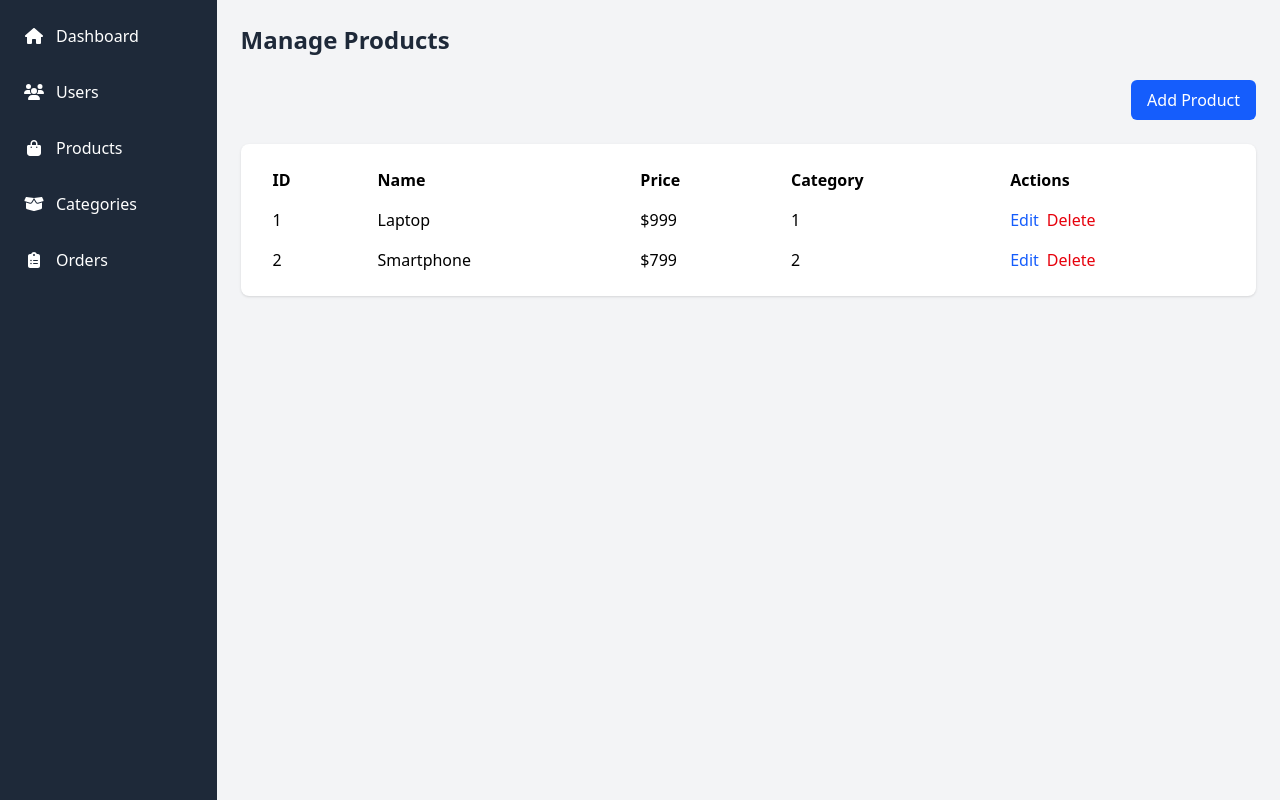
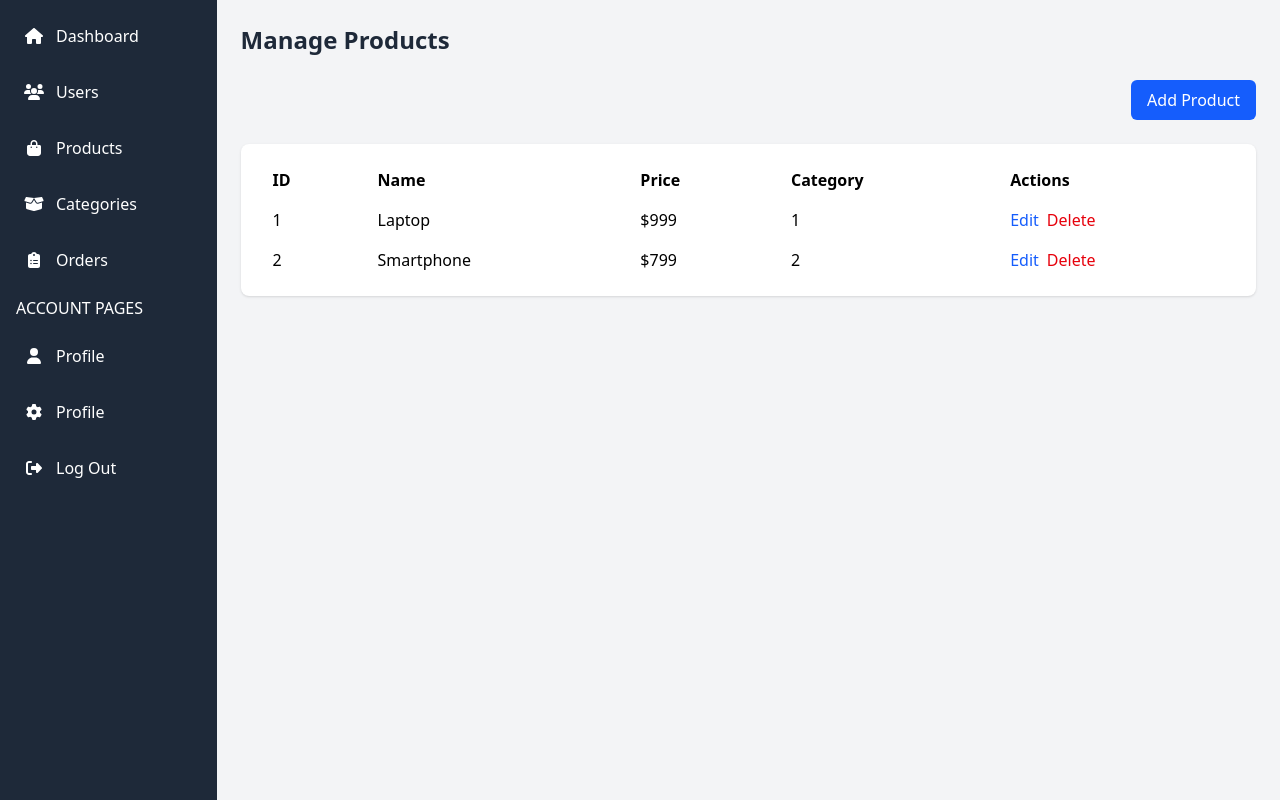
Before and after one commit to MohamedAbail1/Ecommerce-frontend, a React (Vite) app: page /products in a window 1280 px wide. Built offline with nearby package versions, Linux system fonts and the light colour scheme.

Commit message:
add readme file

```diff
--- a/src/components/dashboard/components/Sidebar.jsx
+++ b/src/components/dashboard/components/Sidebar.jsx
@@ -1,8 +1,18 @@
 import { FontAwesomeIcon } from '@fortawesome/react-fontawesome';
-import { faHome, faUsers, faShoppingBag, faBoxOpen, faClipboardList } from '@fortawesome/free-solid-svg-icons';
+import { faHome,faCog, faUsers, faShoppingBag, faBoxOpen, faClipboardList, faUser, faSignOutAlt } from '@fortawesome/free-solid-svg-icons';
 import { Link } from 'react-router-dom';
 
 export default function Sidebar() {
+  const handleLogout = () => {
+    // Logique de déconnexion (par exemple, supprimer le token, rediriger vers la page de login, etc.)
+    console.log('Logging out...');
+  };
+
+  const handleProfile = () => {
+    // Logique pour afficher la page de profil
+    console.log('Navigating to profile...');
+  };
+
   return (
     <div className="w-64 bg-gray-800 text-white p-4">
       <nav className="space-y-4">
@@ -26,6 +36,23 @@ export default function Sidebar() {
           <FontAwesomeIcon icon={faClipboardList} className="h-5 w-5 mr-3" />
           Orders
         </Link>
+
+        <p className='flex items-center'>ACCOUNT PAGES</p>
+        {/* Section Profil */}
+        <div className="flex items-center hover:bg-gray-700 p-2 rounded cursor-pointer" onClick={handleProfile}>
+          <FontAwesomeIcon icon={faUser} className="h-5 w-5 mr-3" />
+          Profile
+        </div>
+        {/* Section Profil */}
+        <div className="flex items-center hover:bg-gray-700 p-2 rounded cursor-pointer" onClick={handleProfile}>
+          <FontAwesomeIcon icon={faCog} className="h-5 w-5 mr-3" />
+          Profile
+        </div>
+        {/* Section Log Out */}
+        <div className="flex items-center hover:bg-gray-700 p-2 rounded cursor-pointer" onClick={handleLogout}>
+          <FontAwesomeIcon icon={faSignOutAlt} className="h-5 w-5 mr-3" />
+          Log Out
+        </div>
       </nav>
     </div>
   );
```
Also changed, not shown: 1 other file (tests, documents, lock files or other folders).
